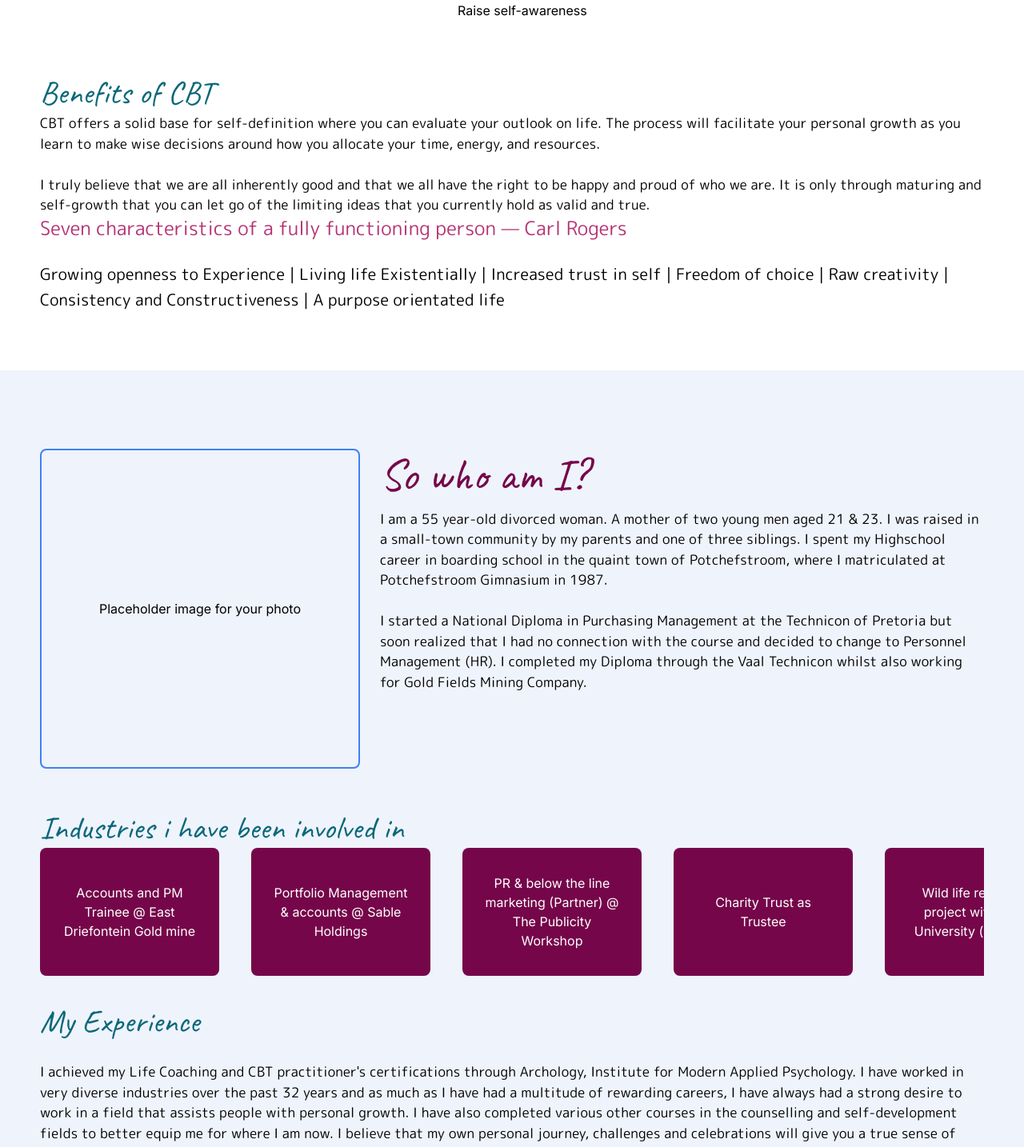
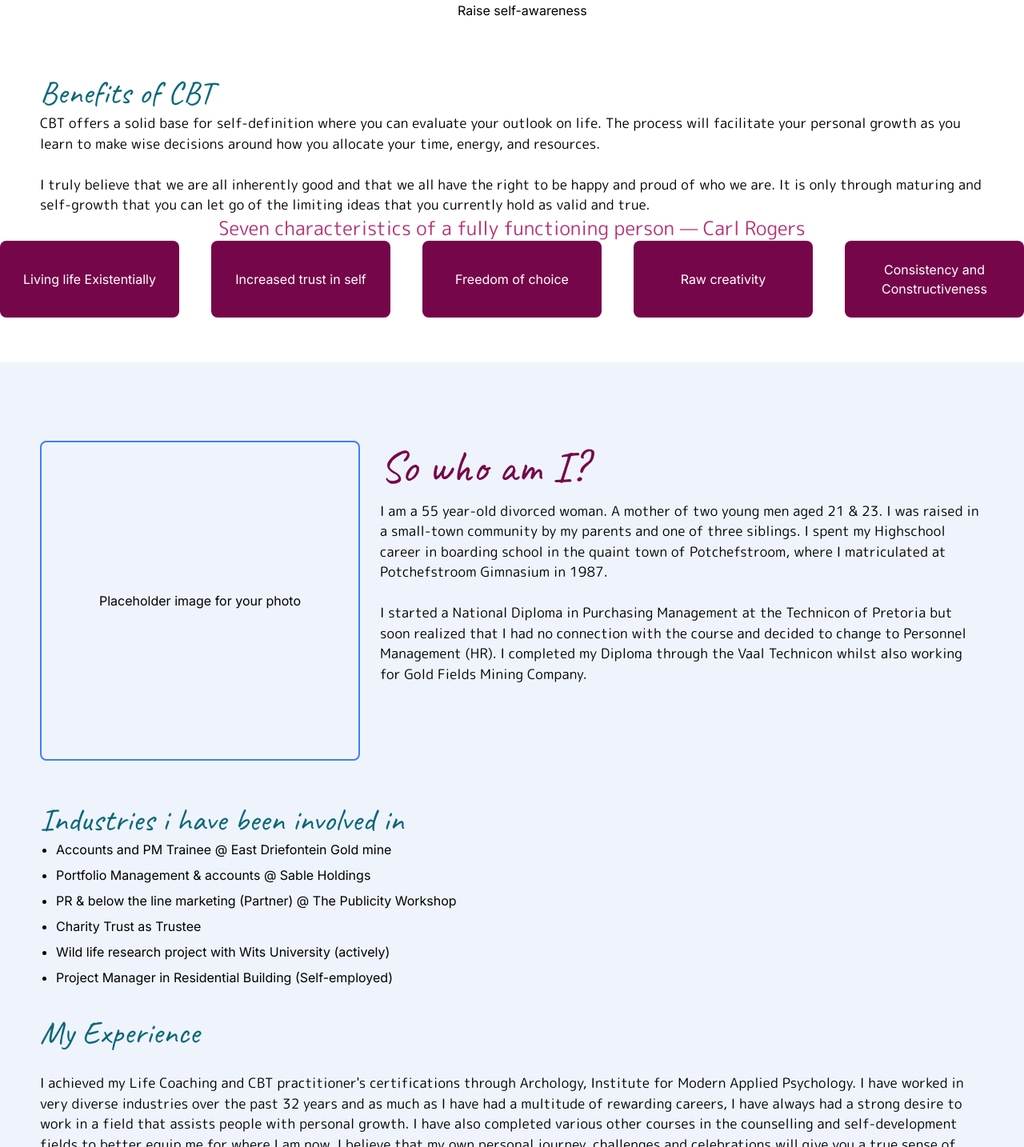
Before and after one commit to Scott-Bebington/SanetLifeCoach, a Next.js app: page / in a window 1280 px wide. Shown: the part 3445-4879 px from the top of the page at 80% size. Built offline with nearby package versions, Linux system fonts and the light colour scheme.

Commit message:
Swapped style of industries and characteristics

```diff
--- a/src/app/pages/cbt.jsx
+++ b/src/app/pages/cbt.jsx
@@ -25,6 +25,17 @@ export default function CBT() {
 }
 
 function Desktop() {
+
+  const characteristics = [
+    'Growing openness to Experience',
+    'Living life Existentially',
+    'Increased trust in self',
+    'Freedom of choice',
+    'Raw creativity',
+    'Consistency and Constructiveness',
+    'A purpose orientated life',
+  ];
+
   return (
     <>
       <section className="px-large py-medium flex">
@@ -81,16 +92,24 @@ function Desktop() {
             </Typography>
           </div>
 
-          <Typography variant="h5" className="text-tertiary font-bold mb-small mt-large">
+          <Typography variant="h5" className="text-tertiary font-bold mb-small mt-large text-center">
             Seven characteristics of a fully functioning person &mdash; Carl Rogers
           </Typography>
         </aside>
       </section>
 
       <section>
-        <Typography variant="h6" className="px-large py-medium font-bold">
-          Growing openness to Experience | Living life Existentially | Increased trust in self | Freedom of choice | Raw creativity | Consistency and Constructiveness | A purpose orientated life
-        </Typography>
+        <div className="flex overflow-x-auto space-x-10 w-full pb-2 px-large justify-center scrollbar-hide">
+          {characteristics.map((characteristic, index) => (
+            <div
+              key={index}
+              id={`industry-${index}`}
+              className="industry w-56 h-24 bg-customPrimary p-medium flex flex-shrink-0 items-center justify-center text-center rounded-lg text-white"
+            >
+              {characteristic}
+            </div>
+          ))}
+        </div>
       </section>
     </>
 
--- a/src/app/pages/whoami.jsx
+++ b/src/app/pages/whoami.jsx
@@ -60,15 +60,19 @@ export default function WhoAmI() {
           Industries i have been involved in
         </Typography>
         <div className="flex overflow-x-auto space-x-10 w-full pb-2 scrollbar-hide">
-          {industries.map((industry, index) => (
-            <div
-              key={index}
-              id={`industry-${index}`}
-              className="industry w-56 h-40 bg-customPrimary p-medium flex flex-shrink-0 items-center justify-center text-center rounded-lg text-white"
-            >
-              {industry}
-            </div>
+        <ul className="list-disc pl-5 space-y-2">
+            {industries.map((industry, index) => (
+            // <div
+            //   key={index}
+            //   id={`industry-${index}`}
+            //   className="industry w-56 h-40 bg-customPrimary p-medium flex flex-shrink-0 items-center justify-center text-center rounded-lg text-white"
+            // >
+            //   {industry}
+            // </div>
+              <li>{industry}</li>
           ))}
+          </ul>
+
         </div>
       </section>
 
```
